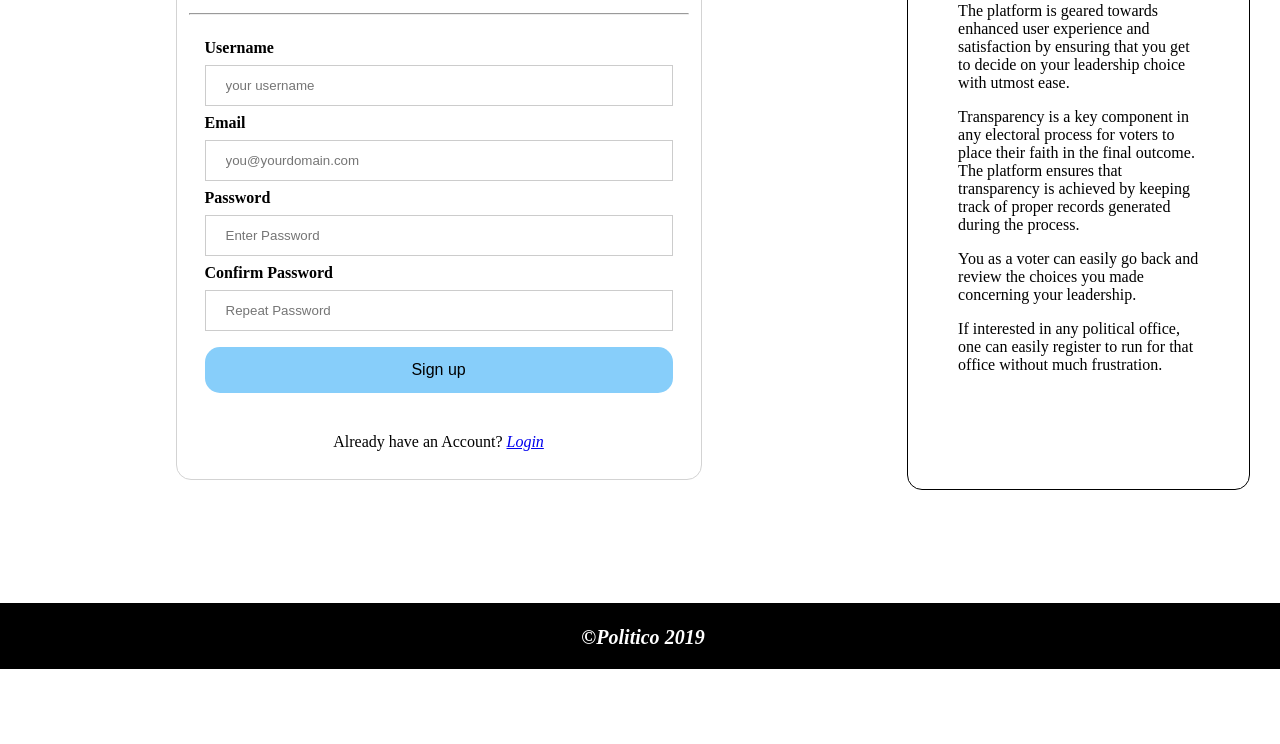
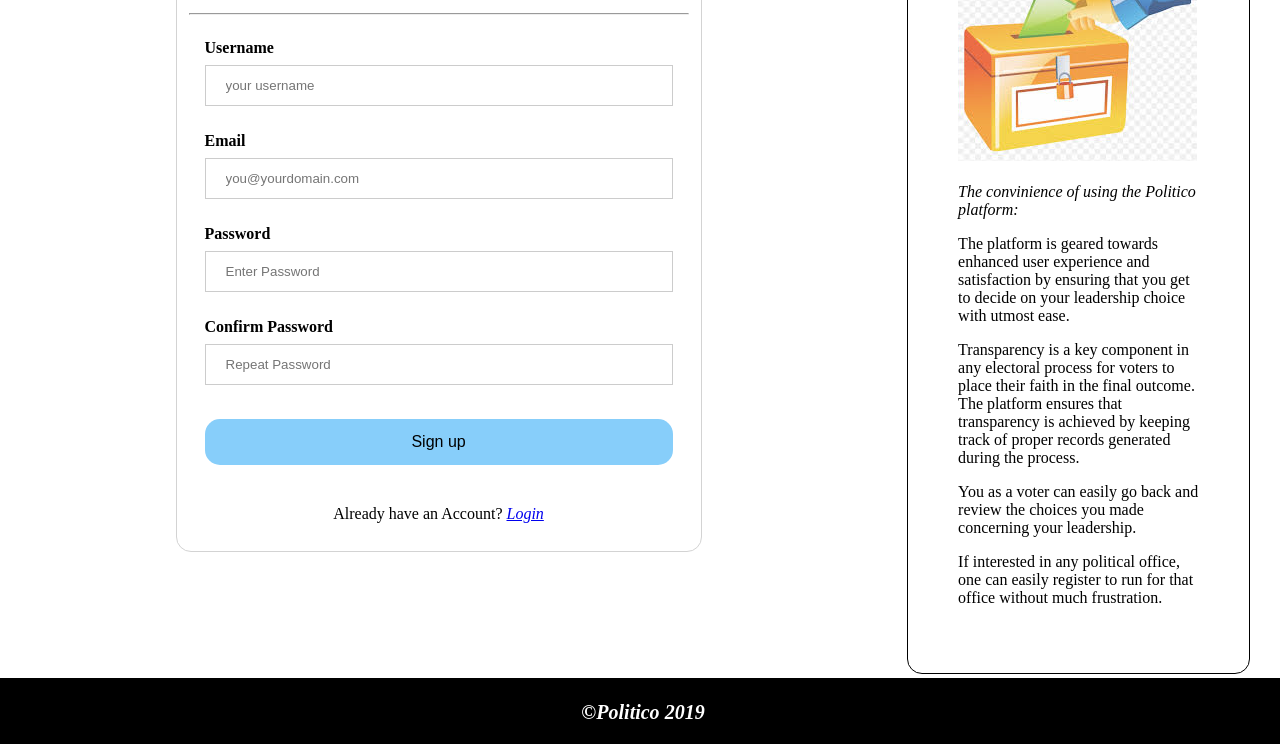
Before and after one commit to Egunza-dev/ADC-Politico, a plain HTML site: page UI/signup.html in a window 1280 px wide. Shown: the part 241-985 px from the top of the page. Before the commit the page ends 910 px from the top, so only its background shows below. Drawn offline with Linux system fonts and the light colour scheme.

Commit message:
[Finishes #163615456] Enhance the look of login, signup and landing pages

```diff
--- a/UI/signup.html
+++ b/UI/signup.html
@@ -24,14 +24,14 @@
                                         <div class="container">
 
                                             <label for="name"><b>Username</b></label>
-                                            <input type="text" placeholder="your username" name="name" required>
+                                            <input type="text" placeholder="your username" name="name" required><br><br>
                                             <label for="email"><b>Email</b></label>
-                                            <input type="text" placeholder="you@yourdomain.com" name="email" required>
+                                            <input type="text" placeholder="you@yourdomain.com" name="email" required><br><br>
 
                                             <label for="psw"><b>Password</b></label>
-                                            <input type="password" placeholder="Enter Password" name="psw" required>
+                                            <input type="password" placeholder="Enter Password" name="psw" required><br><br>
                                             <label for="psw-repeat"><b>Confirm Password</b></label>
-                                            <input type="password" placeholder="Repeat Password" name="psw-repeat" required>
+                                            <input type="password" placeholder="Repeat Password" name="psw-repeat" required><br><br>
 
                                             <button type="submit">Sign up</button>
 
@@ -44,6 +44,7 @@
                             </form></div>
                     </article>
                     <aside class="second_aside">
+                                <img src="images/ballot3.jpeg" alt="ballot icon"/><br><br>
                             <div>
                                     <em>The convinience of using the Politico platform:</em>
                                     <p>The platform is geared towards enhanced user experience and satisfaction by ensuring that
```
Also changed, not shown: UI/index.html (+4 -2 lines), UI/login.html (+4 -2 lines), UI/images/ballot1.jpeg (added), UI/images/ballot10.jpeg (added), UI/images/ballot11.png (added), UI/images/ballot12.png (added), UI/images/ballot13.jpeg (added), UI/images/ballot14.png (added), UI/images/ballot15.png (added), UI/images/ballot2.png (added), UI/images/ballot3.jpeg (added), UI/images/ballot4.jpeg (added), UI/images/ballot9.jpeg (added), 1 other file.
